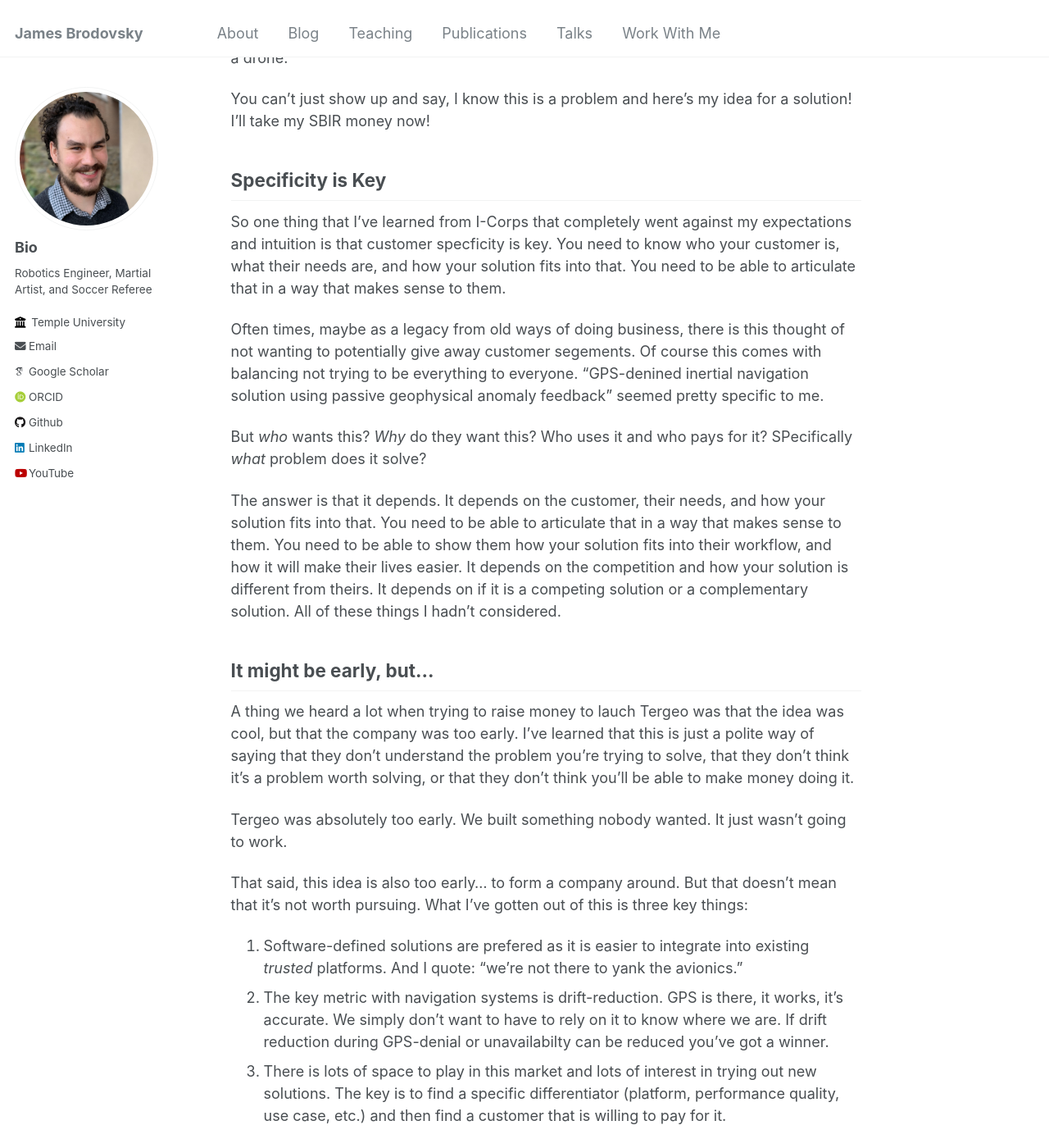
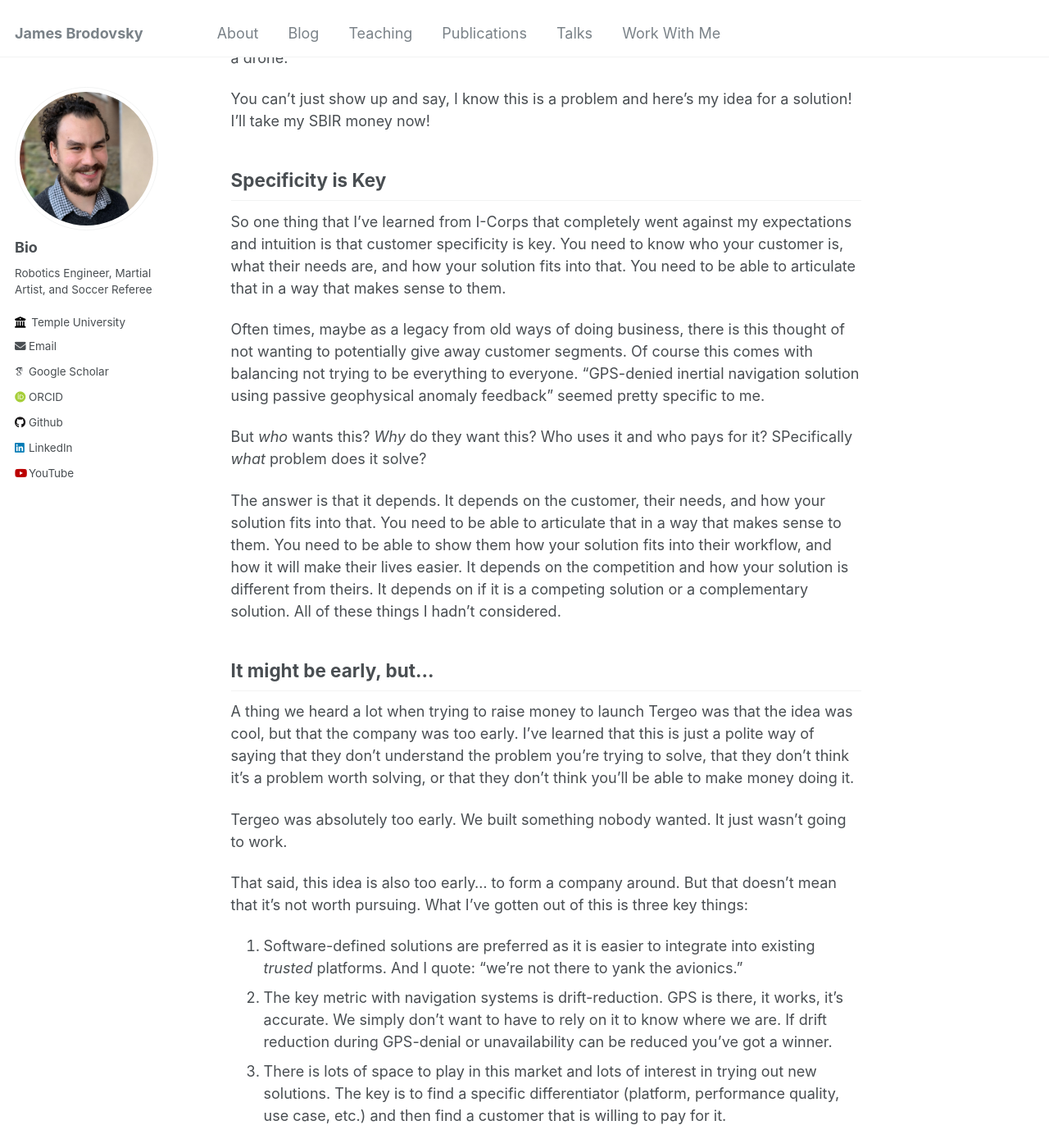
Before and after one commit to jbrodovsky/jbrodovsky.github.io, a Jekyll site: the page built from _posts/2025-05-01-customer-myth.md, in a window 1280 px wide and 1400 px high, scrolled down 2810 px. Shown: the whole window at 82% size. Built offline with Jekyll 4.4.1, drawn with Linux system fonts in a browser that asks for light colours; some web fonts are replaced; some of the changed text lies outside the part shown.

Commit message:
spell check

```diff
--- a/_posts/2025-05-01-customer-myth.md
+++ b/_posts/2025-05-01-customer-myth.md
@@ -60,9 +60,9 @@ You can't just show up and say, I know this is a problem and here's my idea for
 
 ## Specificity is Key
 
-So one thing that I've learned from I-Corps that completely went against my expectations and intuition is that customer specficity is key. You need to know who your customer is, what their needs are, and how your solution fits into that. You need to be able to articulate that in a way that makes sense to them.
+So one thing that I've learned from I-Corps that completely went against my expectations and intuition is that customer specificity is key. You need to know who your customer is, what their needs are, and how your solution fits into that. You need to be able to articulate that in a way that makes sense to them.
 
-Often times, maybe as a legacy from old ways of doing business, there is this thought of not wanting to potentially give away customer segements. Of course this comes with balancing not trying to be everything to everyone. "GPS-denined inertial navigation solution using passive geophysical anomaly feedback" seemed pretty specific to me.
+Often times, maybe as a legacy from old ways of doing business, there is this thought of not wanting to potentially give away customer segments. Of course this comes with balancing not trying to be everything to everyone. "GPS-denied inertial navigation solution using passive geophysical anomaly feedback" seemed pretty specific to me.
 
 But *who* wants this? *Why* do they want this? Who uses it and who pays for it? SPecifically *what* problem does it solve?
 
@@ -70,14 +70,14 @@ The answer is that it depends. It depends on the customer, their needs, and how
 
 ## It might be early, but...
 
-A thing we heard a lot when trying to raise money to lauch Tergeo was that the idea was cool, but that the company was too early. I've learned that this is just a polite way of saying that they don't understand the problem you're trying to solve, that they don't think it's a problem worth solving, or that they don't think you'll be able to make money doing it.
+A thing we heard a lot when trying to raise money to launch Tergeo was that the idea was cool, but that the company was too early. I've learned that this is just a polite way of saying that they don't understand the problem you're trying to solve, that they don't think it's a problem worth solving, or that they don't think you'll be able to make money doing it.
 
 Tergeo was absolutely too early. We built something nobody wanted. It just wasn't going to work.
 
 That said, this idea is also too early... to form a company around. But that doesn't mean that it's not worth pursuing. What I've gotten out of this is three key things:
 
-1. Software-defined solutions are prefered as it is easier to integrate into existing *trusted* platforms. And I quote: "we're not there to yank the avionics."
-2. The key metric with navigation systems is drift-reduction. GPS is there, it works, it's accurate. We simply don't want to have to rely on it to know where we are. If drift reduction during GPS-denial or unavailabilty can be reduced you've got a winner.
+1. Software-defined solutions are preferred as it is easier to integrate into existing *trusted* platforms. And I quote: "we're not there to yank the avionics."
+2. The key metric with navigation systems is drift-reduction. GPS is there, it works, it's accurate. We simply don't want to have to rely on it to know where we are. If drift reduction during GPS-denial or unavailability can be reduced you've got a winner.
 3. There is lots of space to play in this market and lots of interest in trying out new solutions. The key is to find a specific differentiator (platform, performance quality, use case, etc.) and then find a customer that is willing to pay for it.
 
 ## Conclusion
```
Also changed, not shown: other parts of _posts/2025-05-01-customer-myth.md (+5 -5 lines), _posts/2025-04-24-navigating-the-real-world.md (+1 -1 lines).
